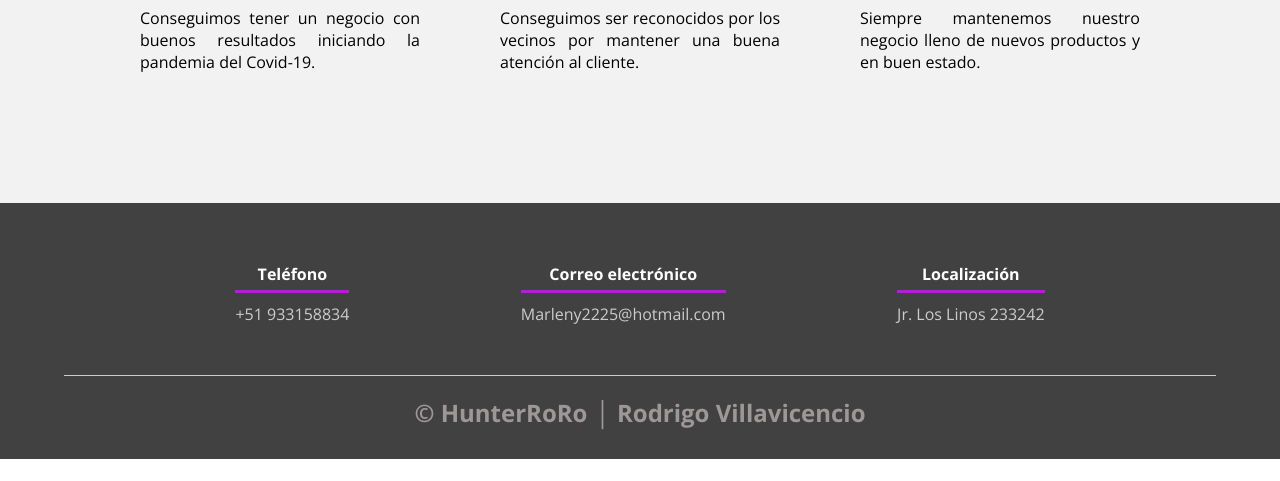
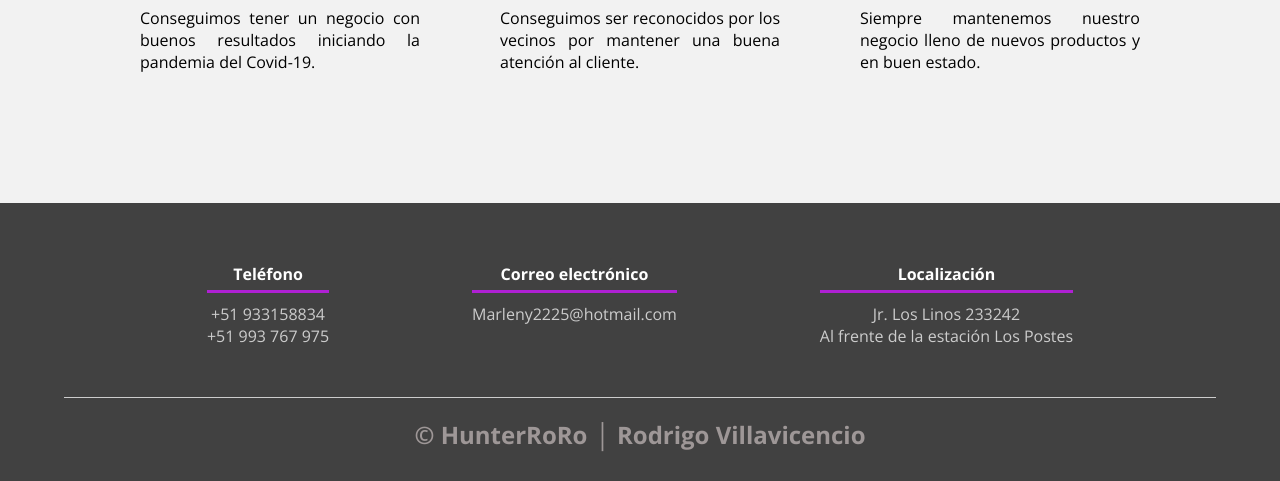
Before and after one commit to HunterRoRo/HunterRoRo.github.io, a plain HTML site: page index.html in a window 1280 px wide. Shown: the part 2688-3169 px from the top of the page. Before the commit the page ends 3147 px from the top, so only its background shows below. Drawn offline with nearby package versions, Linux system fonts and the light colour scheme.

Commit message:
correcciñon mil

```diff
--- a/index.html
+++ b/index.html
@@ -160,6 +160,7 @@
             <div class="content-foo">
                 <h4>Teléfono</h4>
                 <p>+51 933158834</p>
+                <p>+51 993 767 975</p>
             </div>
             <div class="content-foo">
                 <h4>Correo electrónico</h4>
@@ -168,6 +169,7 @@
             <div class="content-foo">
                 <h4>Localización</h4>
                 <p>Jr. Los Linos 233242</p>
+                <p>Al frente de la estación Los Postes</p>
             </div>
         </div>
         <h2 class="titulo-final">&copy; HunterRoRo │ Rodrigo Villavicencio</h2>
```
